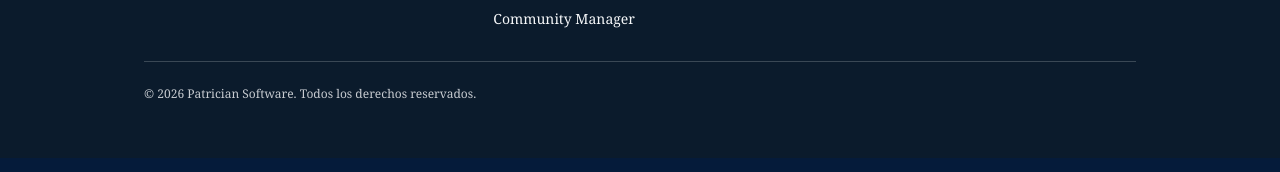
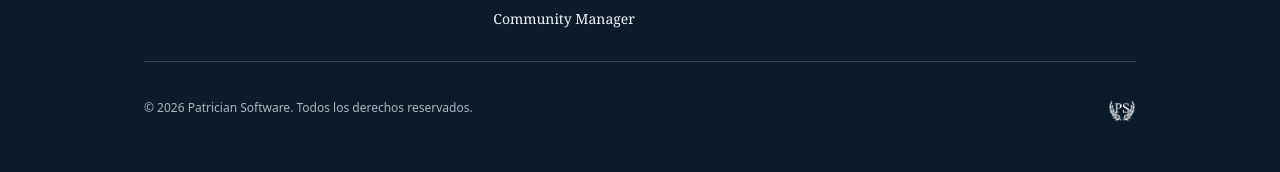
Before and after one commit to brutalkingran/patrician-software, a React (Vite) app: page / in a window 1280 px wide. Shown: the part 6247-6419 px from the top of the page. Built offline with nearby package versions, Linux system fonts and the light colour scheme.

Commit message:
logo en footer

```diff
--- a/src/components/FooterNico.jsx
+++ b/src/components/FooterNico.jsx
@@ -111,10 +111,18 @@ const Footer = () => {
         <div className="mt-8 h-px bg-ps-white/20" />
 
         {/* PARTE INFERIOR */}
-        <div className="flex flex-col md:flex-row justify-between items-center gap-4 pt-6">
-          <p className="text-xs text-ps-white/80 text-center md:text-left">
+        <div className="mt-8 flex flex-col-reverse sm:flex-row justify-between items-center gap-4">
+          <p className="text-xs text-ps-white/70 text-center sm:text-left font-sans">
             © 2026 Patrician Software. Todos los derechos reservados.
           </p>
+
+          <div className="flex items-center">
+            <img
+              src="logo_t.png"
+              className="h-6 sm:h-7 w-auto object-contain transition-opacity duration-300"
+              alt="Patrician Software Logo"
+            />
+          </div>
         </div>
 
       </div>
```
